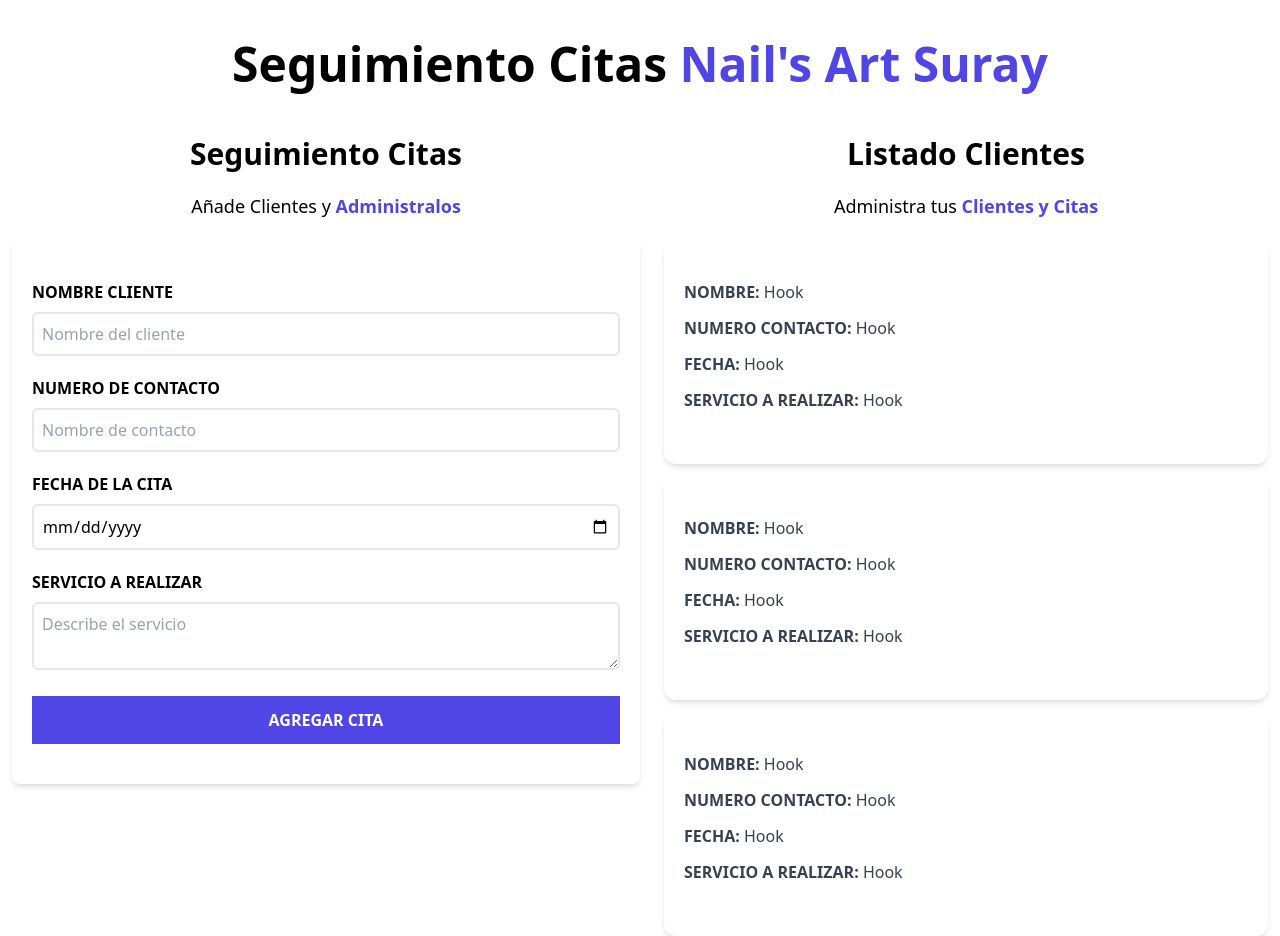
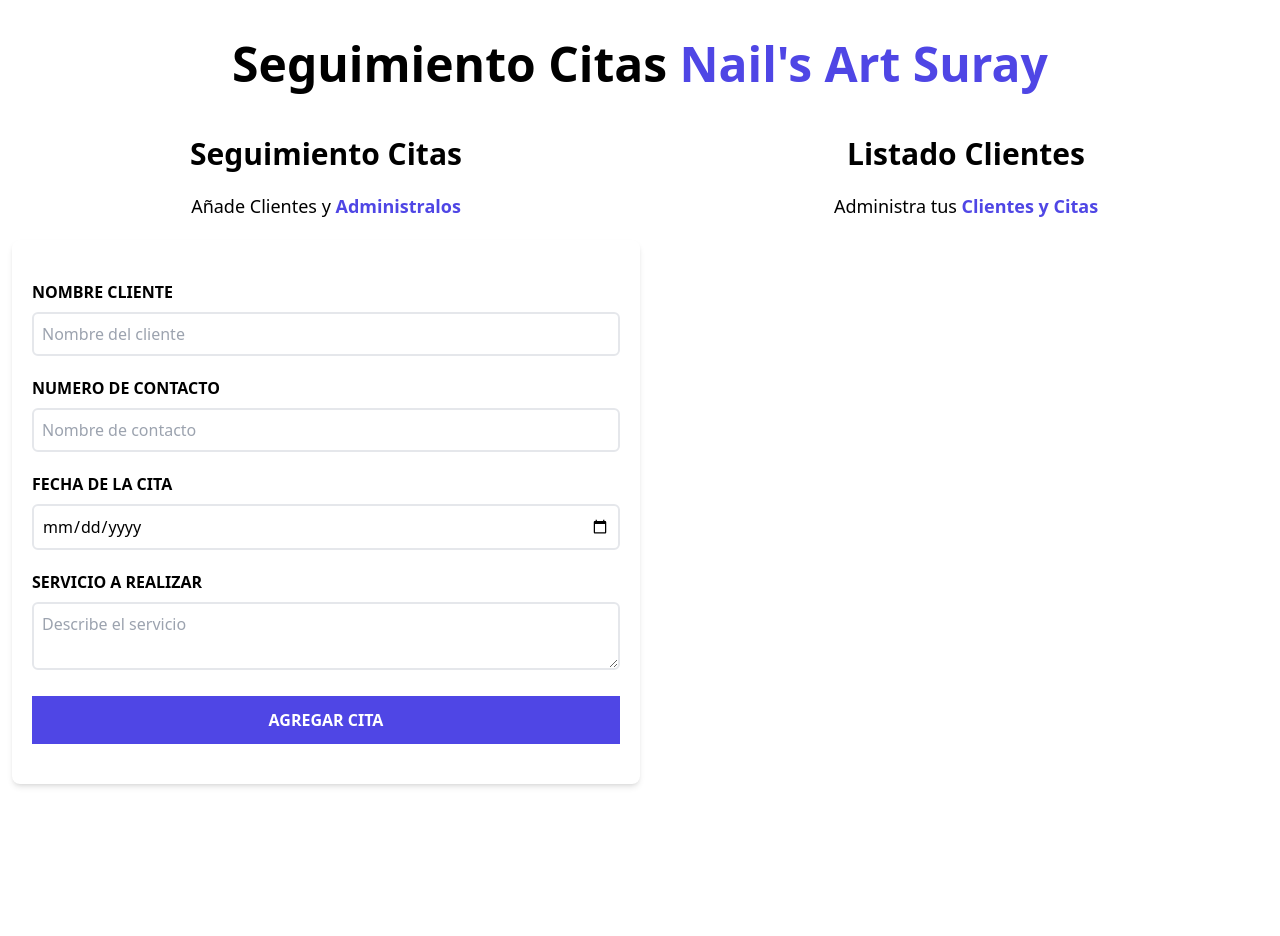
Before and after one commit to CrixL94/citasAgenda, a React app: page / in a window 1280 px wide. Built offline with nearby package versions, Linux system fonts and the light colour scheme; the HTML template or start-up script is replaced by a standard one.

Commit message:
correcion
iterando el listado de clientes con map

```diff
--- a/src/App.jsx
+++ b/src/App.jsx
@@ -14,7 +14,7 @@ function App() {
         <Formulario
         clientes = {clientes}
         setClientes={setClientes} />
-        <ListadoClientes />
+        <ListadoClientes clientes = {clientes}/>
       </div>
     </div>
   );
--- a/src/components/ListadoClientes.jsx
+++ b/src/components/ListadoClientes.jsx
@@ -1,6 +1,6 @@
 import Cliente from "./Cliente";
 
-const ListadoPacientes = () => {
+const ListadoClientes = ({ clientes }) => {
   return (
     <div className="md:w-1/2 lg:w-1/2 md:h-screen overflow-y-scroll">
       <h2 className="font-black text-3xl text-center">Listado Clientes</h2>
@@ -12,11 +12,11 @@ const ListadoPacientes = () => {
         </span>
       </p>
 
-      <Cliente/>
-      <Cliente/>
-      <Cliente/>
+      {clientes.map((clienteArray) => {
+        return <Cliente clienteArray={clienteArray} />;
+      })}
     </div>
   );
 };
 
-export default ListadoPacientes;
+export default ListadoClientes;
```
